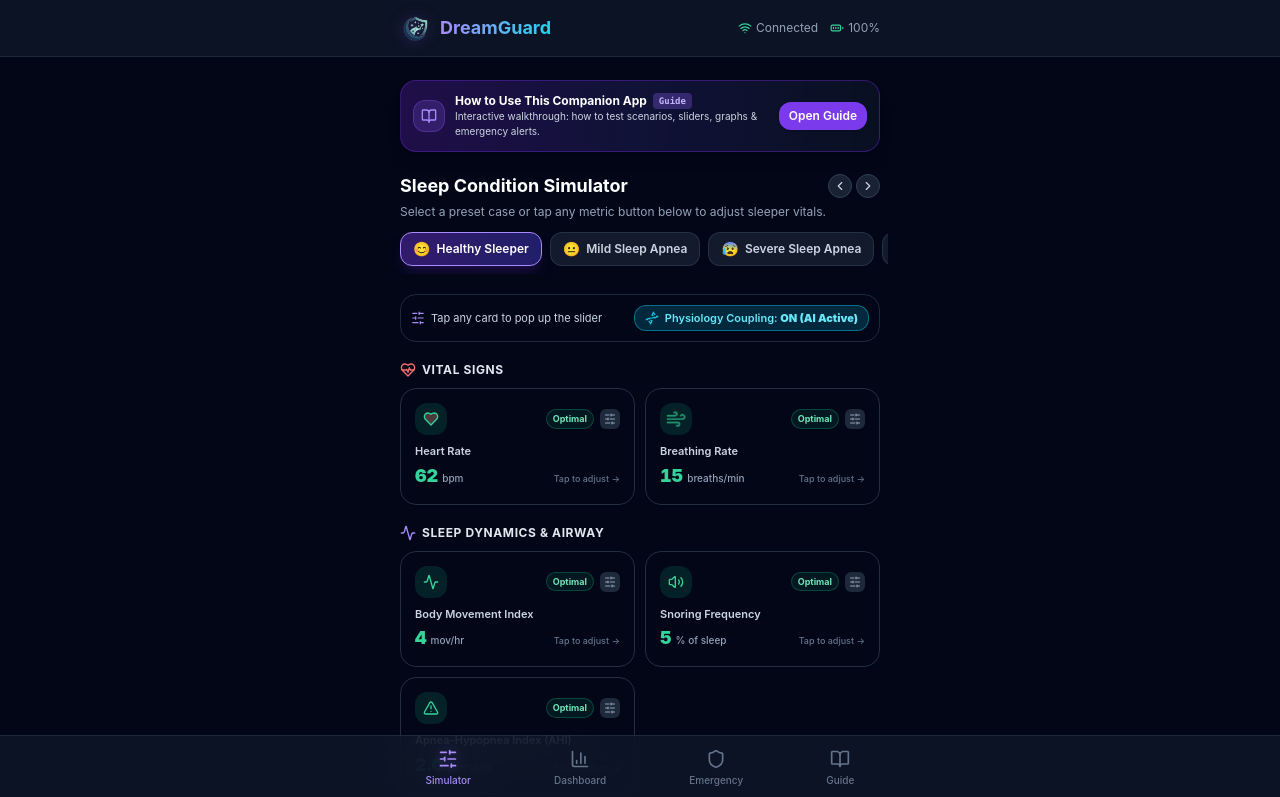
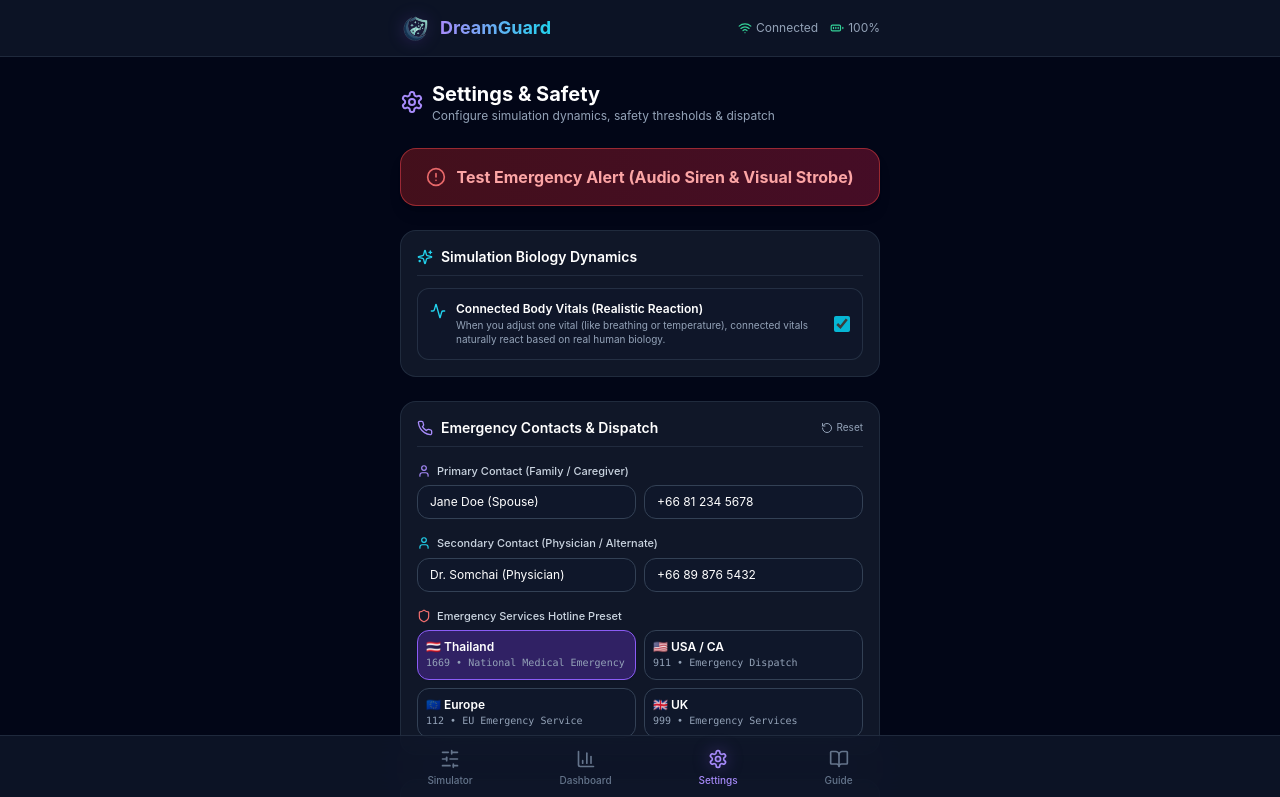
Before and after one commit to MonGZAZA/contactless-sleep-monitor-gui, a React (Vite) app: page /settings in a window 1280 px wide. Before the commit this address led to /. Shown: the top 797 px of the page. Built offline with nearby package versions, Linux system fonts and the light colour scheme.

Commit message:
Rename Emergency tab to Settings, hide coupling banner on simulator, and place Connected Body Vitals toggle in Settings

```diff
--- a/src/App.jsx
+++ b/src/App.jsx
@@ -14,6 +14,7 @@ export default function App() {
           <Routes>
             <Route path="/" element={<Simulator />} />
             <Route path="/dashboard" element={<Dashboard />} />
+            <Route path="/settings" element={<Emergency />} />
             <Route path="/emergency" element={<Emergency />} />
             <Route path="/guide" element={<Guide />} />
             <Route path="*" element={<Navigate to="/" replace />} />
--- a/src/components/Layout.jsx
+++ b/src/components/Layout.jsx
@@ -1,10 +1,10 @@
 import { NavLink } from 'react-router-dom';
-import { SlidersHorizontal, BarChart3, Shield, BookOpen, Wifi, BatteryFull } from 'lucide-react';
+import { SlidersHorizontal, BarChart3, Settings, BookOpen, Wifi, BatteryFull } from 'lucide-react';
 
 const navItems = [
   { to: '/', icon: SlidersHorizontal, label: 'Simulator' },
   { to: '/dashboard', icon: BarChart3, label: 'Dashboard' },
-  { to: '/emergency', icon: Shield, label: 'Emergency' },
+  { to: '/settings', icon: Settings, label: 'Settings' },
   { to: '/guide', icon: BookOpen, label: 'Guide' },
 ];
 
--- a/src/pages/Emergency.jsx
+++ b/src/pages/Emergency.jsx
@@ -14,11 +14,12 @@ import {
   Phone,
   User,
   Clock,
-  Vibrate,
   Volume2,
   MapPin,
   RotateCcw,
   Check,
+  Settings,
+  Sparkles,
 } from 'lucide-react';
 import EmergencyOverlay from '../components/EmergencyOverlay';
 
@@ -37,6 +38,8 @@ export default function Emergency() {
     emergencyConfig,
     updateEmergencyConfig,
     resetEmergencyConfig,
+    autoCrossCoupling,
+    setAutoCrossCoupling,
   } = useSleep();
 
   const isEmergency = analysis?.emergency?.isEmergency;
@@ -54,10 +57,10 @@ export default function Emergency() {
 
       <div className="flex items-center justify-between">
         <div className="flex items-center gap-2">
-          <Shield className="w-6 h-6 text-violet-400" />
+          <Settings className="w-6 h-6 text-violet-400" />
           <div>
-            <h2 className="text-xl font-bold text-white">Emergency System</h2>
-            <p className="text-xs text-slate-400">Configure safety thresholds & automated dispatch</p>
+            <h2 className="text-xl font-bold text-white">Settings & Safety</h2>
+            <p className="text-xs text-slate-400">Configure simulation dynamics, safety thresholds & dispatch</p>
           </div>
         </div>
         {savedBadge && (
@@ -86,6 +89,34 @@ export default function Emergency() {
         <AlertCircle className="w-5 h-5 text-red-400 animate-pulse" />
         <span>Test Emergency Alert (Audio Siren & Visual Strobe)</span>
       </button>
+
+      {/* Simulation AI Dynamics & Body Reaction Settings */}
+      <section className="bg-slate-800/50 border border-slate-700/50 rounded-2xl p-4 space-y-3">
+        <h3 className="text-sm font-semibold text-white flex items-center gap-2 border-b border-slate-700/50 pb-2">
+          <Sparkles className="w-4 h-4 text-cyan-400" />
+          Simulation Biology Dynamics
+        </h3>
+
+        <label className="flex items-center justify-between p-3 rounded-xl bg-slate-900/80 border border-slate-700/60 cursor-pointer">
+          <div className="flex items-start gap-2.5 text-xs pr-3">
+            <Activity className="w-4 h-4 text-cyan-400 shrink-0 mt-0.5" />
+            <div>
+              <div className="font-semibold text-white text-xs">
+                Connected Body Vitals (Realistic Reaction)
+              </div>
+              <p className="text-[10px] text-slate-400 leading-snug mt-0.5">
+                When you adjust one vital (like breathing or temperature), connected vitals naturally react based on real human biology.
+              </p>
+            </div>
+          </div>
+          <input
+            type="checkbox"
+            checked={autoCrossCoupling}
+            onChange={(e) => setAutoCrossCoupling(e.target.checked)}
+            className="w-4 h-4 rounded text-cyan-500 accent-cyan-500 focus:ring-0 cursor-pointer shrink-0"
+          />
+        </label>
+      </section>
 
       {/* Emergency Contacts Configuration (Fully Editable) */}
       <section className="bg-slate-800/50 border border-slate-700/50 rounded-2xl p-4 space-y-4">
@@ -152,41 +183,31 @@ export default function Emergency() {
           </div>
         </div>
 
-        {/* Emergency Dispatch Service Number */}
-        <div className="space-y-2 pt-2 border-t border-slate-700/50">
-          <label className="text-[11px] font-medium text-slate-300 flex items-center justify-between">
-            <span className="flex items-center gap-1.5">
-              <Shield className="w-3.5 h-3.5 text-red-400" />
-              Medical Emergency Dispatch Hotline
-            </span>
-            <span className="text-[10px] text-slate-400">Auto-dial destination</span>
+        {/* Dispatch Hotlines */}
+        <div className="space-y-1.5">
+          <label className="text-[11px] font-medium text-slate-300 flex items-center gap-1.5">
+            <Shield className="w-3.5 h-3.5 text-red-400" />
+            Emergency Services Hotline Preset
           </label>
-
-          <input
-            type="text"
-            value={emergencyConfig?.dispatchNumber || ''}
-            onChange={(e) => handleFieldChange('dispatchNumber', e.target.value)}
-            placeholder="Emergency Hotline (e.g. 1669, 911)"
-            className="w-full bg-slate-900 border border-slate-700 focus:border-red-500 rounded-xl px-3 py-2 text-sm text-red-400 font-bold outline-none transition-colors"
-          />
-
-          {/* Preset Buttons */}
-          <div className="grid grid-cols-2 sm:grid-cols-4 gap-1.5 pt-1">
-            {COUNTRY_PRESETS.map((p) => (
+          <div className="grid grid-cols-2 gap-2">
+            {COUNTRY_PRESETS.map((preset) => (
               <button
-                key={p.number}
+                key={preset.number}
                 type="button"
                 onClick={() => {
-                  handleFieldChange('dispatchNumber', p.number);
-                  handleFieldChange('dispatchLabel', `${p.number} (${p.desc})`);
+                  handleFieldChange('dispatchNumber', preset.number);
+                  handleFieldChange('dispatchLabel', `${preset.number} (${preset.label})`);
                 }}
-                className={`px-2 py-1.5 rounded-lg border text-[11px] font-medium transition-all ${
-                  emergencyConfig?.dispatchNumber === p.number
-                    ? 'bg-red-500/20 border-red-500/60 text-red-300'
-                    : 'bg-slate-900/60 border-slate-700/60 text-slate-400 hover:text-slate-200'
+                className={`p-2 rounded-xl border text-left text-xs transition-all ${
+                  emergencyConfig?.dispatchNumber === preset.number
+                    ? 'bg-violet-600/30 border-violet-500 text-white shadow-sm'
+                    : 'bg-slate-900 border-slate-700 text-slate-400 hover:text-slate-200'
                 }`}
               >
-                {p.label} <span className="font-bold text-white">({p.number})</span>
+                <div className="font-semibold text-white">{preset.label}</div>
+                <div className="text-[10px] text-slate-400 font-mono">
+                  {preset.number} • {preset.desc}
+                </div>
               </button>
             ))}
           </div>
@@ -285,7 +306,7 @@ export default function Emergency() {
           <div className="bg-slate-800/50 border border-slate-700/50 p-4 rounded-2xl">
             <Zap className="w-5 h-5 text-amber-400 mb-2" />
             <h4 className="text-xs font-bold text-white mb-1">Auto-Alert Protocol</h4>
-            <p className="text-[10px] text-slate-400">Triggers vibration, siren, and contacts dispatch</p>
+            <p className="text-[10px] text-slate-400">Triggers siren, strobe, and contacts dispatch</p>
           </div>
           <div className="bg-slate-800/50 border border-slate-700/50 p-4 rounded-2xl">
             <BatteryFull className="w-5 h-5 text-emerald-400 mb-2" />
@@ -322,31 +343,6 @@ export default function Emergency() {
           </div>
         </div>
       </section>
-
-      {/* Device Status */}
-      <section>
-        <h3 className="text-sm font-semibold text-slate-300 mb-3">Hardware Status</h3>
-        <div className="bg-slate-800/50 border border-slate-700/50 rounded-2xl p-4">
-          <div className="grid grid-cols-2 gap-y-4 gap-x-2">
-            <div className="flex items-center gap-2">
-              <Wifi className="w-4 h-4 text-emerald-400" />
-              <span className="text-xs text-slate-300">Connected (WiFi 5GHz)</span>
-            </div>
-            <div className="flex items-center gap-2">
-              <Power className="w-4 h-4 text-emerald-400" />
-              <span className="text-xs text-slate-300">AC Power (Stable)</span>
-            </div>
-            <div className="flex items-center gap-2">
-              <BatteryFull className="w-4 h-4 text-emerald-400" />
-              <span className="text-xs text-slate-300">Backup: 100% (6h)</span>
-            </div>
-            <div className="flex items-center gap-2">
-              <Activity className="w-4 h-4 text-emerald-400" />
-              <span className="text-xs text-slate-300">Health Sensor Active</span>
-            </div>
-          </div>
-        </div>
-      </section>
     </div>
   );
 }
--- a/src/pages/Guide.jsx
+++ b/src/pages/Guide.jsx
@@ -239,23 +239,23 @@ export default function Guide() {
               <span className="w-6 h-6 rounded-full bg-amber-500/30 text-amber-300 font-bold text-xs flex items-center justify-center border border-amber-500/40">
                 6
               </span>
-              <h4 className="text-sm font-bold text-white">Customize Contacts & Response Settings</h4>
+              <h4 className="text-sm font-bold text-white">Customize Settings & Biology Dynamics</h4>
             </div>
             <Link
-              to="/emergency"
+              to="/settings"
               className="text-[11px] text-amber-400 hover:text-amber-300 font-medium flex items-center gap-1"
             >
-              Edit Contacts <ArrowRight className="w-3 h-3" />
+              Open Settings <ArrowRight className="w-3 h-3" />
             </Link>
           </div>
           <p className="text-xs text-slate-300">
-            On the Emergency page, all settings are <strong>auto-saved to your browser</strong>:
+            On the <strong>Settings</strong> page, you can configure your preferences (auto-saved):
           </p>
           <ul className="text-xs text-slate-400 space-y-1 pl-4 list-disc">
+            <li><strong>🧬 Connected Body Vitals (Realistic Reaction)</strong>: Toggle whether vitals naturally react to each other based on real human biology.</li>
             <li>Edit Primary & Secondary family/doctor contact names and phone numbers.</li>
             <li>Select emergency hotline presets (🇹🇭 1669, 🇺🇸 911, 🇪🇺 112, 🇬🇧 999, or custom).</li>
-            <li>Adjust auto-call delay (15s, 30s, 45s, 60s).</li>
-            <li>Toggle audible siren sound on/off.</li>
+            <li>Adjust auto-call delay (15s, 30s, 45s, 60s) and toggle audible siren sound.</li>
           </ul>
         </div>
       </section>
@@ -288,12 +288,12 @@ export default function Guide() {
           </div>
 
           <div className="p-3 bg-slate-900/80 rounded-xl border border-slate-700/60">
-            <div className="flex items-center gap-2 font-bold text-red-400 mb-1">
-              <Shield className="w-4 h-4" />
-              <span>Emergency</span>
+            <div className="flex items-center gap-2 font-bold text-violet-400 mb-1">
+              <Settings className="w-4 h-4" />
+              <span>Settings</span>
             </div>
             <p className="text-[11px] text-slate-400">
-              Test emergency alerts, configure 1669/911 hotlines, and customize family contacts.
+              Test emergency alerts, toggle Connected Body Vitals, configure 1669/911, and edit contacts.
             </p>
           </div>
 
--- a/src/pages/Simulator.jsx
+++ b/src/pages/Simulator.jsx
@@ -14,10 +14,6 @@ import {
   ArrowRight,
   BarChart3,
   SlidersHorizontal,
-  Sparkles,
-  Zap,
-  X,
-  Dna,
 } from 'lucide-react';
 
 export default function Simulator() {
@@ -29,10 +25,6 @@ export default function Simulator() {
     applyPreset,
     resetToDefault,
     liveParams,
-    autoCrossCoupling,
-    setAutoCrossCoupling,
-    recentCouplings,
-    dismissCouplingAlert,
   } = useSleep();
 
   const [activeParamKey, setActiveParamKey] = useState(null);
@@ -170,63 +162,11 @@ export default function Simulator() {
         </div>
       </section>
 
-      {/* Physiological Cross-Coupling Toggle & Instruction Bar */}
-      <div className="flex flex-col sm:flex-row items-stretch sm:items-center justify-between gap-2 p-2.5 rounded-2xl bg-slate-850 border border-slate-700/60 text-xs">
-        <div className="flex items-center gap-1.5 text-slate-300 text-[11px]">
-          <SlidersHorizontal className="w-3.5 h-3.5 text-violet-400 shrink-0" />
-          <span>Tap any card to pop up the slider</span>
-        </div>
-
-        {/* Cross-Coupling Switch */}
-        <button
-          type="button"
-          onClick={() => setAutoCrossCoupling(!autoCrossCoupling)}
-          className={`flex items-center justify-center gap-1.5 px-2.5 py-1 rounded-xl border text-[11px] font-semibold transition-all ${
-            autoCrossCoupling
-              ? 'bg-cyan-500/20 border-cyan-500/50 text-cyan-300 shadow-sm'
-              : 'bg-slate-800 border-slate-700 text-slate-400'
-          }`}
-          title="Toggle research-based physiological cross-coupling"
-        >
-          <Dna className={`w-3.5 h-3.5 ${autoCrossCoupling ? 'text-cyan-400 animate-pulse' : 'text-slate-500'}`} />
-          <span>Physiology Coupling: <strong>{autoCrossCoupling ? 'ON (AI Active)' : 'OFF'}</strong></span>
-        </button>
+      {/* Clear Tap Hint Pill */}
+      <div className="flex items-center justify-center gap-1.5 py-1.5 px-3 rounded-full bg-violet-500/10 border border-violet-500/25 text-violet-300 text-[11px] font-medium text-center">
+        <SlidersHorizontal className="w-3.5 h-3.5 shrink-0" />
+        <span>Tap any parameter card to pop up the slider and adjust values</span>
       </div>
-
-      {/* Real-Time Physiological Cross-Coupling Applied Banner */}
-      {recentCouplings && recentCouplings.length > 0 && (
-        <div className="bg-gradient-to-r from-cyan-950/40 via-indigo-950/30 to-slate-900 border border-cyan-500/40 rounded-2xl p-3.5 space-y-2 animate-slide-up shadow-lg">
-          <div className="flex items-center justify-between">
-            <div className="flex items-center gap-2">
-              <Sparkles className="w-4 h-4 text-cyan-400" />
-              <h4 className="text-xs font-bold text-cyan-200">
-                Physiological Cross-Coupling Applied
-              </h4>
-            </div>
-            <button
-              onClick={dismissCouplingAlert}
-              className="text-slate-400 hover:text-white p-1 rounded-lg hover:bg-slate-800 transition-colors"
-            >
-              <X className="w-3.5 h-3.5" />
-            </button>
-          </div>
-
-          <div className="space-y-1.5 text-[11px]">
-            {recentCouplings.map((c, i) => (
-              <div key={i} className="p-2 bg-slate-900/80 rounded-xl border border-slate-700/60">
-                <div className="flex items-center gap-1.5 font-semibold text-white mb-0.5">
-                  <span className="text-cyan-400">⚡ {c.label}:</span>
-                  <span className="text-amber-300 font-mono">{c.delta}</span>
-                </div>
-                <p className="text-slate-300 text-[10px] leading-snug">{c.mechanism}</p>
-                <span className="text-[9px] text-slate-500 block mt-0.5 font-mono">
-                  Medical Ref: {c.reference}
-                </span>
-              </div>
-            ))}
-          </div>
-        </div>
-      )}
 
       {/* Interactive Parameter Cards (Organized by Category) */}
       <section className="space-y-5">
```
